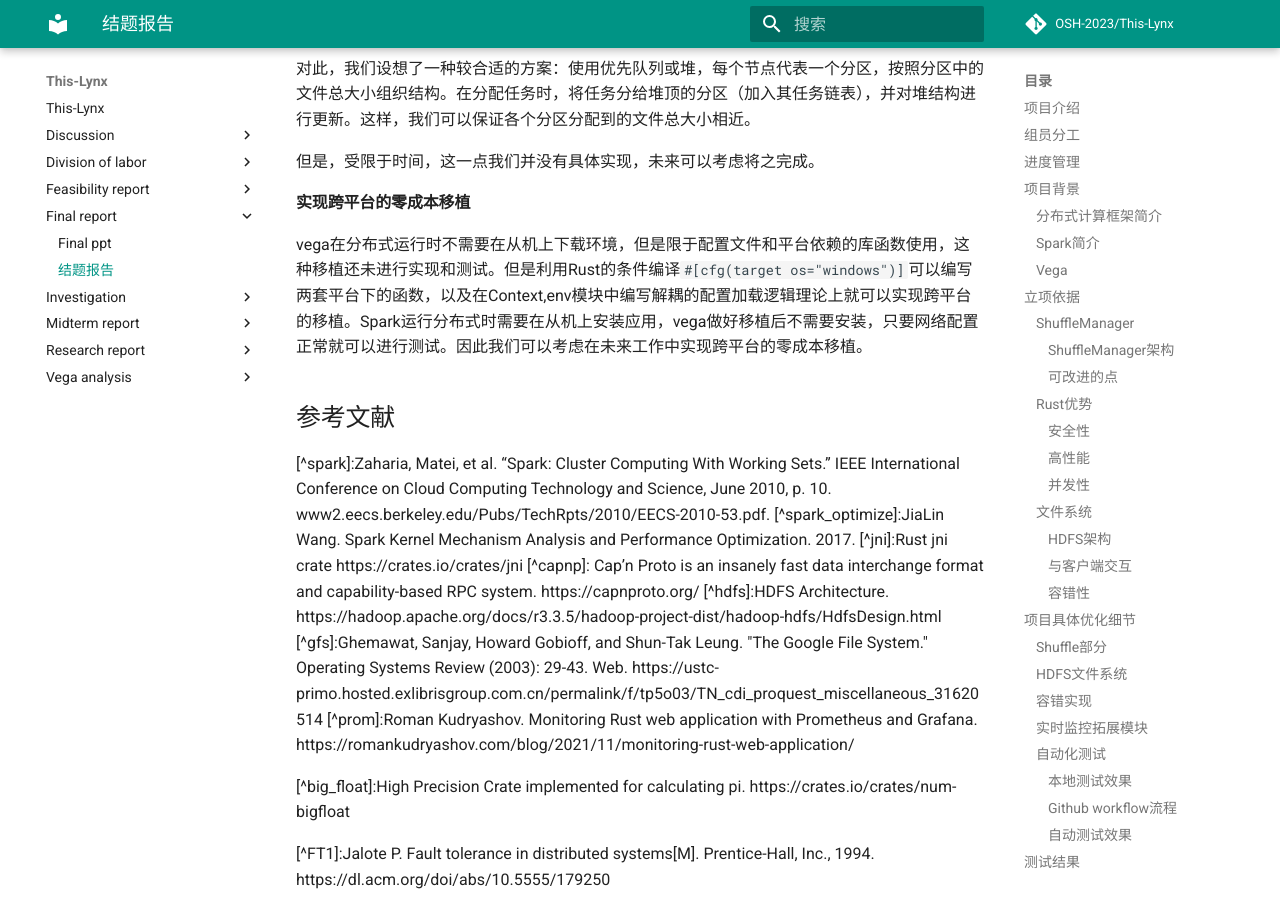
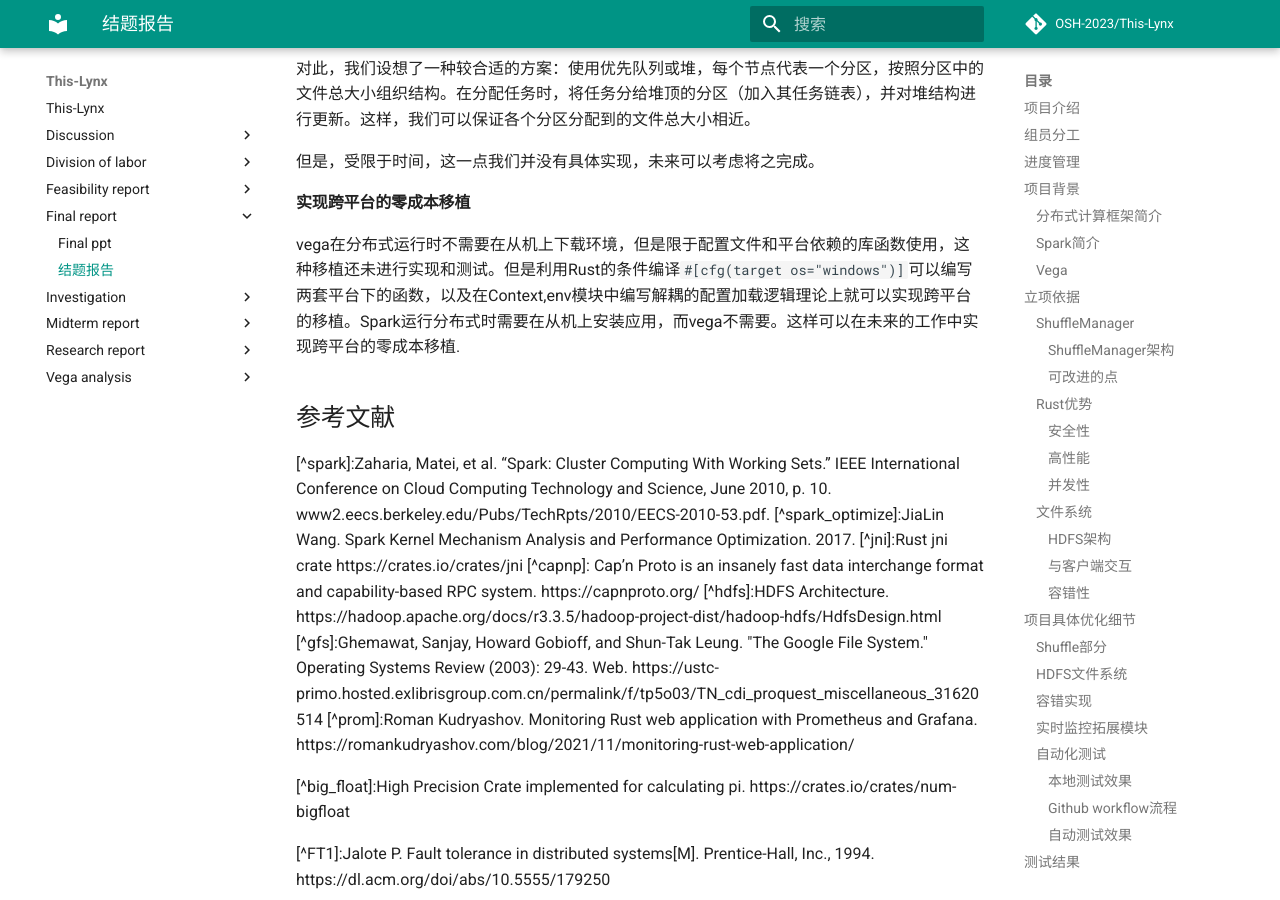
Before and after one commit to OSH-2023/This-Lynx, an MkDocs documentation site: the page built from docs/final_report/final_report.md, in a window 1280 px wide and 900 px high, scrolled down 21413 px. Built offline with MkDocs 1.6.1 and Material for MkDocs 9.7.7, drawn with Linux system fonts in a browser that asks for light colours; comment, search, counter and statistics services are not loaded.

Commit message:
reset some code

```diff
--- a/docs/final_report/final_report.md
+++ b/docs/final_report/final_report.md
@@ -617,7 +617,7 @@ Spark中的容错机制是基于Spark的Lineage（血统）机制实现的。在
 但是，受限于时间，这一点我们并没有具体实现，未来可以考虑将之完成。
 
 #### 实现跨平台的零成本移植
-vega在分布式运行时不需要在从机上下载环境，但是限于配置文件和平台依赖的库函数使用，这种移植还未进行实现和测试。但是利用Rust的条件编译`#[cfg(target os="windows")]`可以编写两套平台下的函数，以及在Context,env模块中编写解耦的配置加载逻辑理论上就可以实现跨平台的移植。Spark运行分布式时需要在从机上安装应用，vega做好移植后不需要安装，只要网络配置正常就可以进行测试。因此我们可以考虑在未来工作中实现跨平台的零成本移植。
+vega在分布式运行时不需要在从机上下载环境，但是限于配置文件和平台依赖的库函数使用，这种移植还未进行实现和测试。但是利用Rust的条件编译`#[cfg(target os="windows")]`可以编写两套平台下的函数，以及在Context,env模块中编写解耦的配置加载逻辑理论上就可以实现跨平台的移植。Spark运行分布式时需要在从机上安装应用，而vega不需要。这样可以在未来的工作中实现跨平台的零成本移植.
 
 ## 参考文献
 
```
